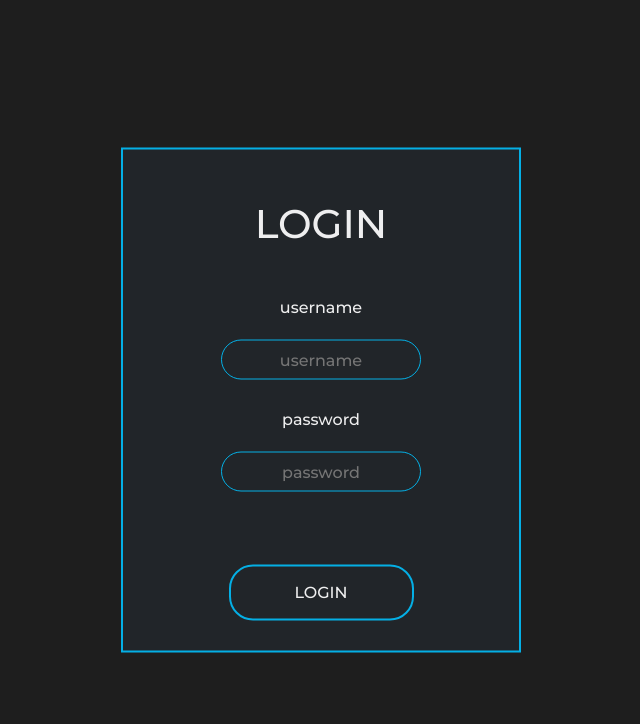
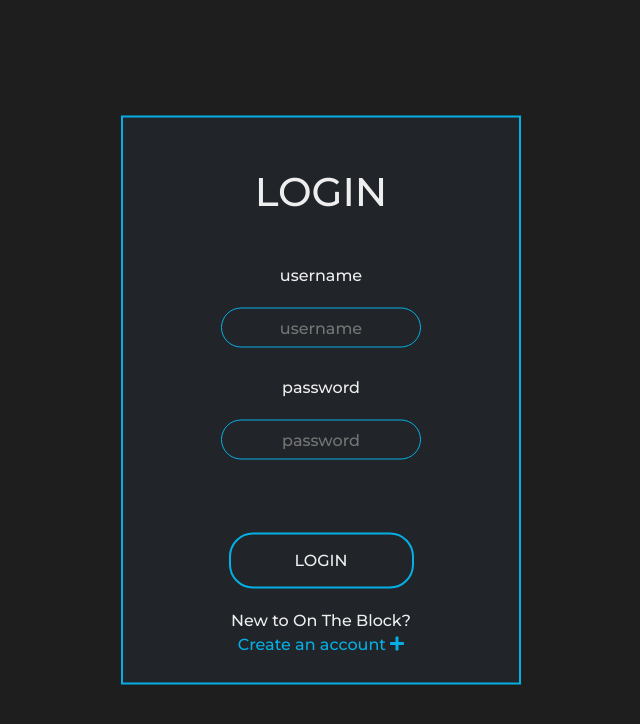
Before and after one commit to katiebramlett/on-the-block, a React (Create React App) app in the folder client/: page / in a window 1280 px wide. Shown: the top 724 px of the page, without its empty margins (319-959 px from the left). Built offline with nearby package versions, Linux system fonts and the light colour scheme.

Commit message:
add create account button.

```diff
--- a/client/package.json
+++ b/client/package.json
@@ -3,6 +3,9 @@
   "version": "0.1.0",
   "private": true,
   "dependencies": {
+    "@fortawesome/fontawesome-svg-core": "^1.2.36",
+    "@fortawesome/free-solid-svg-icons": "^5.15.4",
+    "@fortawesome/react-fontawesome": "^0.1.17",
     "@testing-library/jest-dom": "^4.2.4",
     "@testing-library/react": "^9.4.0",
     "@testing-library/user-event": "^7.2.1",
--- a/client/src/App.js
+++ b/client/src/App.js
@@ -1,6 +1,7 @@
 import React from "react";
 import "./App.css";
 import useToken from "./utils/useToken";
+import { library } from '@fortawesome/fontawesome-svg-core';
 
 import { BrowserRouter as Router, Route, Routes } from "react-router-dom";
 import {
--- a/client/src/assets/login.css
+++ b/client/src/assets/login.css
@@ -9,6 +9,7 @@
     --blue: #00c3ffe0;
     --white: #ffffffec;
     --darkgray: rgba(0, 0, 0, 0.884);
+    --grayish: #6c757d
 }
 
 .login-wrapper {
@@ -68,3 +69,11 @@
 .login-wrapper button:hover {
     background-color: var(--blue);
 }
+
+.login-wrapper a {
+    font-size: 16px;
+}
+
+.login-wrapper a:hover {
+    color: var(--grayish);
+}
--- a/client/src/components/Login.jsx
+++ b/client/src/components/Login.jsx
@@ -1,6 +1,10 @@
 import React, { useState } from "react";
 import PropTypes from 'prop-types';
 import { axiosBackend  } from "../utils/axios";
+
+import { faPlus } from '@fortawesome/free-solid-svg-icons';
+import { FontAwesomeIcon } from "@fortawesome/react-fontawesome";
+
 
 import "../assets/login.css"
 
@@ -35,7 +39,9 @@
                 <div>
                     <button type="submit">LOGIN</button>
                 </div>
-                {/* <span>Forgot <a href="">password</a></span> */}
+                <div>
+                    <p>New to On The Block? <br></br> <a href="">Create an account <FontAwesomeIcon icon={faPlus}/></a></p>
+                </div>
             </form>
         </div>
     );
```
Also changed, not shown: client/src/utils/useToken.js (+0 -8 lines), 1 other file (tests, documents, lock files or other folders).
